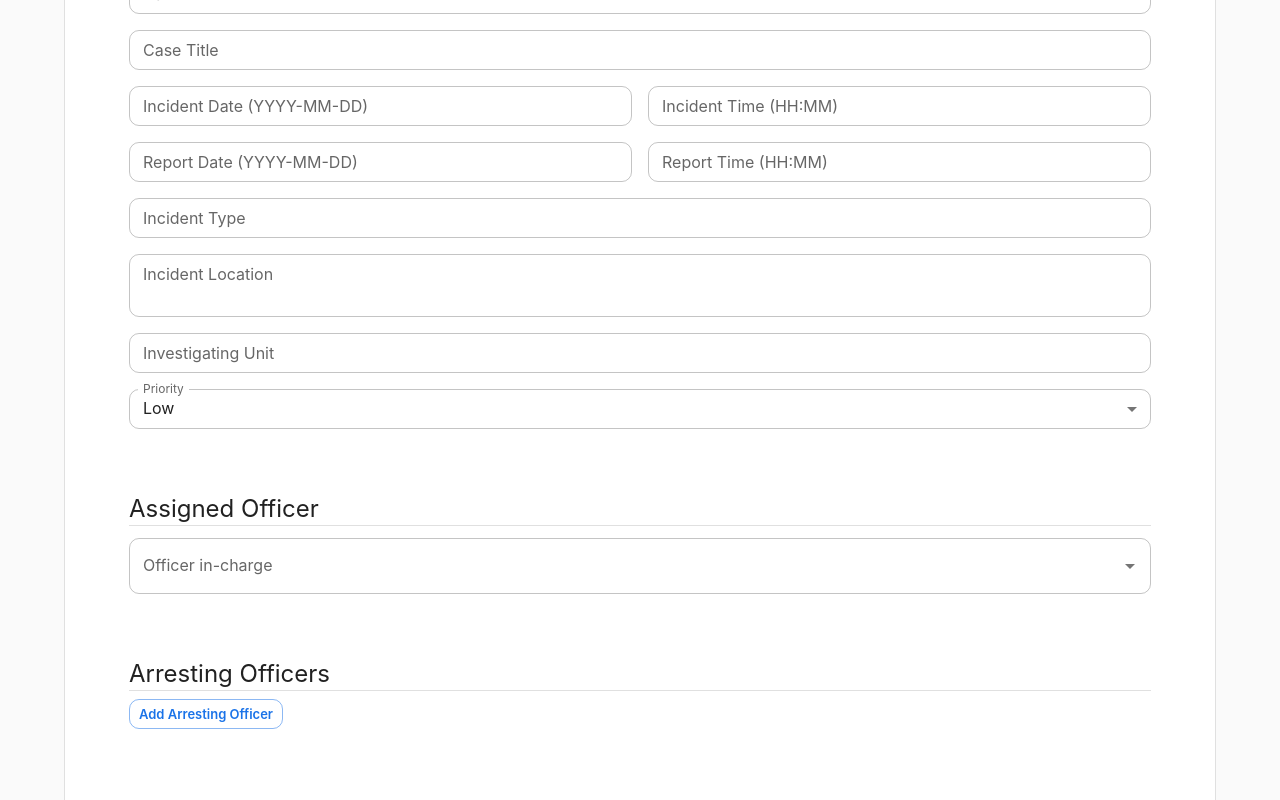
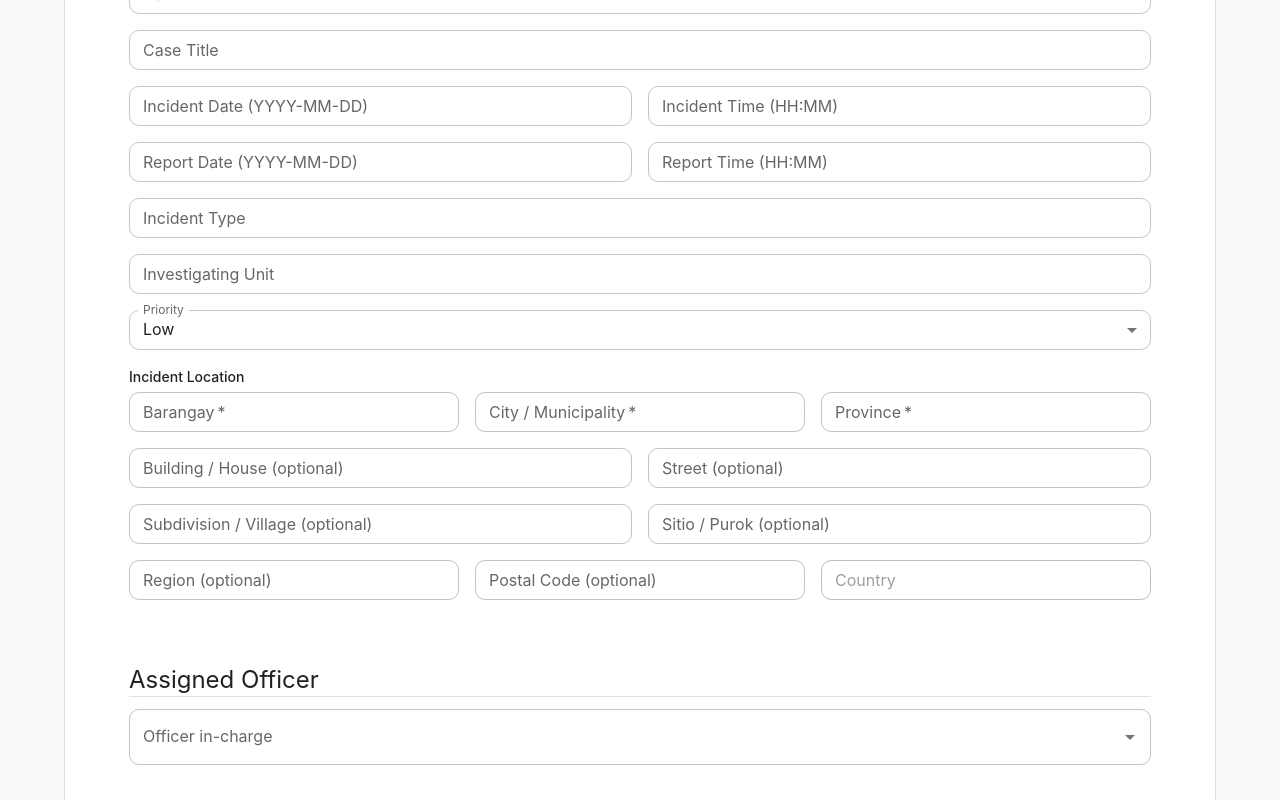
Before and after one commit to JomarMonreal/Investigation-Report-Maker, a React (Vite) app in the folder investigation-report-maker/: page /reports/new in a window 1280 px wide. Shown: the part 414-1214 px from the top of the page. Built offline with nearby package versions, Linux system fonts and the light colour scheme.

Commit message:
feat: Integrate PhilippineAddressForm for structured incident location input and update CaseDetailsForm

```diff
--- a/investigation-report-maker/src/components/CaseDetailsForm.tsx
+++ b/investigation-report-maker/src/components/CaseDetailsForm.tsx
@@ -39,6 +39,7 @@ import PreOperationDetailsForm from './PreOpertationDetailForm';
 import ArrestDetailsForm from './ArrestDetailsForm';
 import EvidenceItemForm from './EvidenceItemForm';
 import OfficerEventForm from './OfficerEventForm';
+import PhilippineAddressForm from './PhilippineAddressForm';
 
 const CaseDetailsForm: React.FC = () => {
   const { caseDetails, setCaseDetails } = useCaseDetails();
@@ -323,19 +324,6 @@ const CaseDetailsForm: React.FC = () => {
 
             <TextField
               className={css.field}
-              label="Incident Location"
-              value={caseDetails.incidentLocation}
-              onChange={(event) =>
-                handleCaseFieldChange('incidentLocation', event.target.value)
-              }
-              fullWidth
-              size="small"
-              multiline
-              minRows={2}
-            />
-
-            <TextField
-              className={css.field}
               label="Investigating Unit"
               value={caseDetails.investigatingUnit}
               onChange={(event) =>
@@ -359,6 +347,11 @@ const CaseDetailsForm: React.FC = () => {
               <MenuItem value="High">High</MenuItem>
               <MenuItem value="Critical">Critical</MenuItem>
             </TextField>
+
+            <PhilippineAddressForm
+              address={caseDetails.incidentLocation}
+              onChange={(updated) => handleCaseFieldChange('incidentLocation', updated)}
+            />
           </Stack>
         </Box>
 
--- /dev/null
+++ b/investigation-report-maker/src/components/PhilippineAddressForm.tsx
@@ -0,0 +1,144 @@
+import React from 'react';
+import { Box, Stack, TextField, Typography } from '@mui/material';
+
+import type { PhilippineAddress } from '../types/CaseDatails'; // adjust path if needed
+
+export interface PhilippineAddressFormProps {
+  label?: string;
+  address: PhilippineAddress;
+  onChange: (updated: PhilippineAddress) => void;
+}
+
+const PhilippineAddressForm: React.FC<PhilippineAddressFormProps> = ({
+  label = 'Incident Location',
+  address,
+  onChange,
+}) => {
+  const handleFieldChange = <K extends keyof PhilippineAddress>(
+    field: K,
+    value: PhilippineAddress[K],
+  ): void => {
+    onChange({
+      ...address,
+      [field]: value,
+    });
+  };
+
+  return (
+    <Box>
+      <Typography gutterBottom variant="subtitle2">
+        {label}
+      </Typography>
+
+      <Stack spacing={2}>
+        {/* A. Core barangay / city / province ------------------------------- */}
+        <Stack direction="row" spacing={2}>
+          <TextField
+            label="Barangay"
+            value={address.barangay}
+            onChange={(event) => handleFieldChange('barangay', event.target.value)}
+            fullWidth
+            size="small"
+            required
+          />
+          <TextField
+            label="City / Municipality"
+            value={address.cityOrMunicipality}
+            onChange={(event) =>
+              handleFieldChange('cityOrMunicipality', event.target.value)
+            }
+            fullWidth
+            size="small"
+            required
+          />
+          <TextField
+            label="Province"
+            value={address.province}
+            onChange={(event) => handleFieldChange('province', event.target.value)}
+            fullWidth
+            size="small"
+            required
+          />
+        </Stack>
+
+        {/* B. Building / house and street ----------------------------------- */}
+        <Stack direction="row" spacing={2}>
+          <TextField
+            label="Building / House (optional)"
+            value={address.buildingOrHouse ?? ''}
+            onChange={(event) =>
+              handleFieldChange('buildingOrHouse', event.target.value || undefined)
+            }
+            fullWidth
+            size="small"
+          />
+          <TextField
+            label="Street (optional)"
+            value={address.street ?? ''}
+            onChange={(event) =>
+              handleFieldChange('street', event.target.value || undefined)
+            }
+            fullWidth
+            size="small"
+          />
+        </Stack>
+
+        {/* C. Subdivision / village and sitio / purok ----------------------- */}
+        <Stack direction="row" spacing={2}>
+          <TextField
+            label="Subdivision / Village (optional)"
+            value={address.subdivisionOrVillage ?? ''}
+            onChange={(event) =>
+              handleFieldChange(
+                'subdivisionOrVillage',
+                event.target.value || undefined,
+              )
+            }
+            fullWidth
+            size="small"
+          />
+          <TextField
+            label="Sitio / Purok (optional)"
+            value={address.sitioOrPurok ?? ''}
+            onChange={(event) =>
+              handleFieldChange('sitioOrPurok', event.target.value || undefined)
+            }
+            fullWidth
+            size="small"
+          />
+        </Stack>
+
+        {/* D. Region / postal code / country -------------------------------- */}
+        <Stack direction="row" spacing={2}>
+          <TextField
+            label="Region (optional)"
+            value={address.region ?? ''}
+            onChange={(event) =>
+              handleFieldChange('region', event.target.value || undefined)
+            }
+            fullWidth
+            size="small"
+          />
+          <TextField
+            label="Postal Code (optional)"
+            value={address.postalCode ?? ''}
+            onChange={(event) =>
+              handleFieldChange('postalCode', event.target.value || undefined)
+            }
+            fullWidth
+            size="small"
+          />
+          <TextField
+            label="Country"
+            value={address.country}
+            fullWidth
+            size="small"
+            disabled
+          />
+        </Stack>
+      </Stack>
+    </Box>
+  );
+};
+
+export default PhilippineAddressForm;
--- a/investigation-report-maker/src/types/CaseDatails.ts
+++ b/investigation-report-maker/src/types/CaseDatails.ts
@@ -149,7 +149,7 @@ export interface Person {
   address: string;
 
   /** Structured address components. */
-  completeAddress: PhilippineAddress;
+  completeAddress?: PhilippineAddress;
 
   /** Primary contact number, if available. */
   contactNumber?: string;
@@ -439,7 +439,7 @@ export interface CaseDetails {
   incidentType: string;
 
   /** Exact place of incident (address, landmarks, description). */
-  incidentLocation: string;
+  incidentLocation: PhilippineAddress;
 
   /** Station or unit handling the case (investigating unit). */
   investigatingUnit: string;
```
